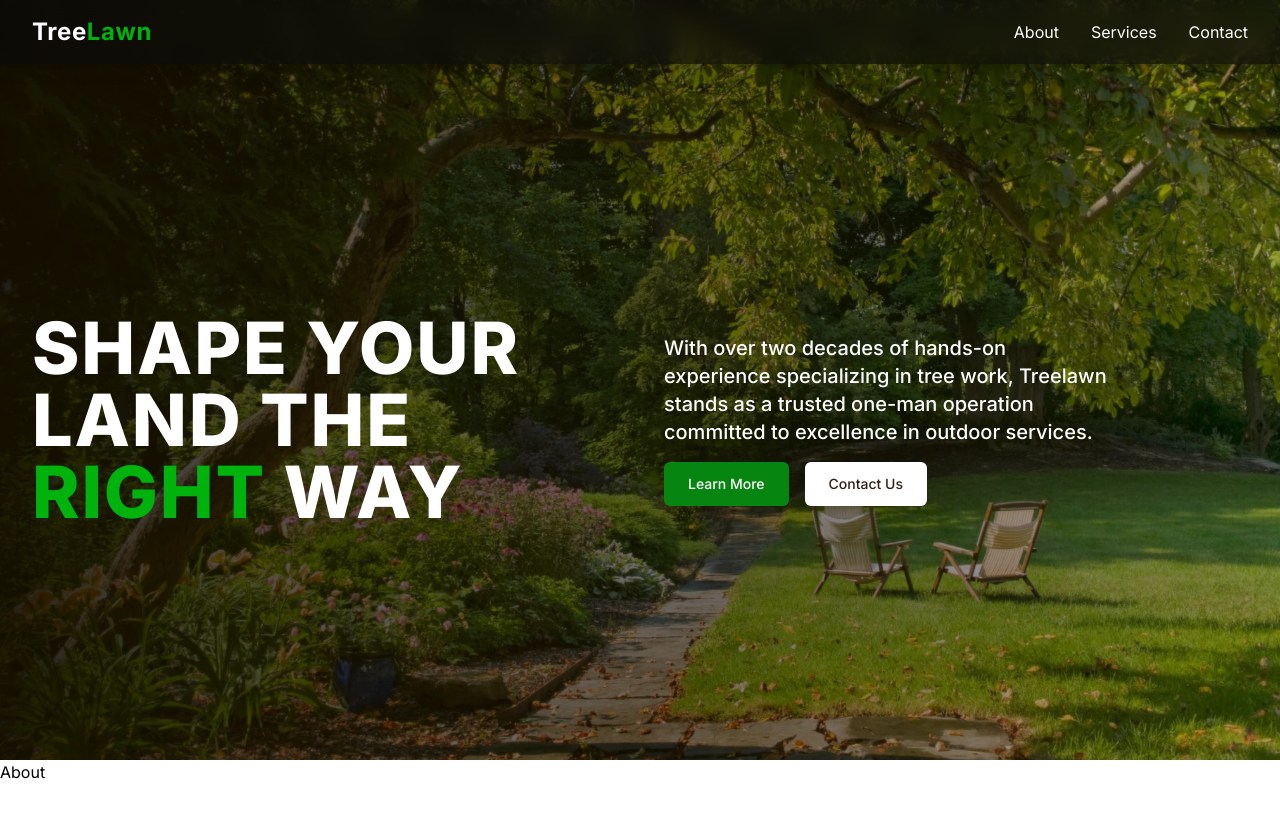
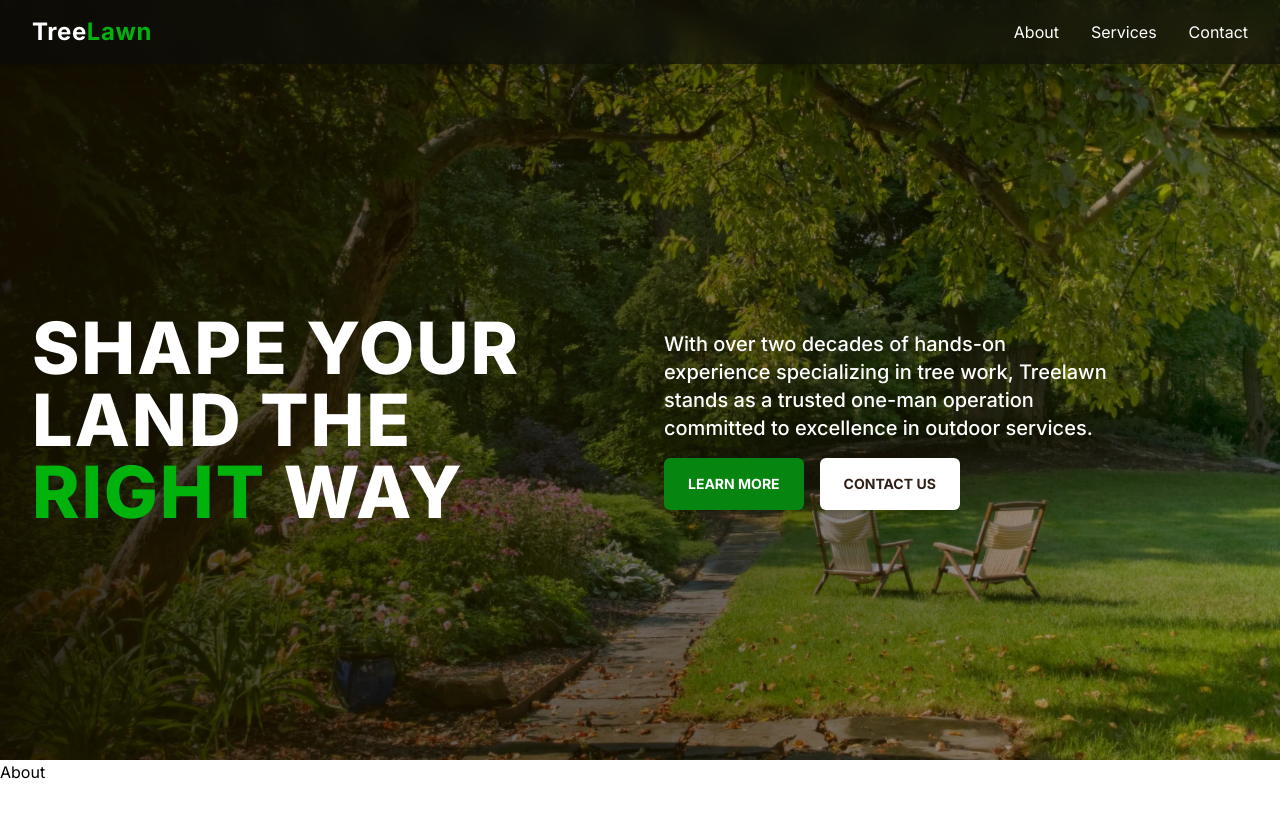
Before and after one commit to KramYengir/treelawn_v2, a Next.js app: page / in a window 1280 px wide. Shown: the top 818 px of the page. Built offline with nearby package versions, Linux system fonts and the light colour scheme.

Commit message:
make buttons uppercase

```diff
--- a/app/globals.css
+++ b/app/globals.css
@@ -7,9 +7,9 @@
 }
 
 .primary-btn {
-  @apply px-6 py-3 rounded-md text-sm font-medium text-white bg-apple-700 hover:bg-apple-400 hover:text-mucky-950 focus:outline-none;
+  @apply uppercase px-6 py-4 rounded-md text-sm font-bold text-white bg-apple-700 hover:bg-apple-400 hover:text-mucky-950 focus:outline-none;
 }
 
 .secondary-btn {
-  @apply px-6 py-3 rounded-md text-sm font-medium text-mucky-950 bg-white hover:bg-apple-600 hover:text-white focus:outline-none;
+  @apply uppercase px-6 py-4 rounded-md text-sm font-bold text-mucky-950 bg-white hover:bg-apple-600 hover:text-white focus:outline-none;
 }
```
